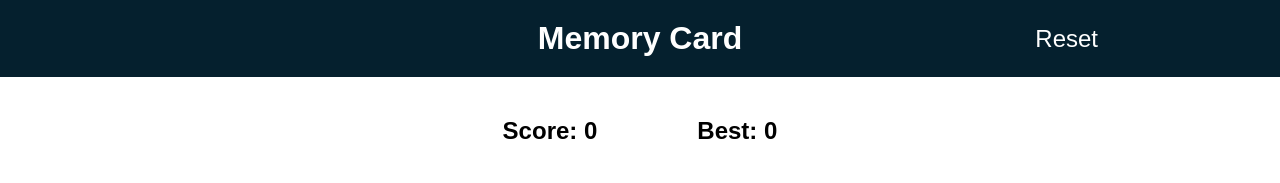
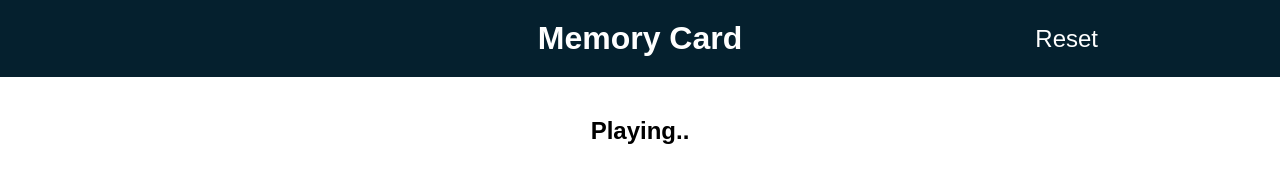
Before and after one commit to Boltlord1/memory-card, a React (Vite) app: page / in a window 1280 px wide. Both pictures are taken after a click on the button "Start". Shown: the top 183 px of the page. Built offline with nearby package versions, Linux system fonts and the light colour scheme.

Commit message:
Center the status header

```diff
--- a/src/components/start.jsx
+++ b/src/components/start.jsx
@@ -2,7 +2,7 @@ export default function Start({ start, changeDiff }) {
     return (
         <>
         <div className="start">
-            <button onClick={start}>Start</button>
+            <button onClick={() => start(1)}>Start</button>
         </div>
         <div className="difficulty">
             <button onClick={(e) => changeDiff(e, 0)} className="selected">Easy</button>
--- a/src/index.css
+++ b/src/index.css
@@ -108,3 +108,7 @@ body {
 .difficulty .selected {
     border-color: hsl(0 80 80);
 }
+
+.status {
+    align-self: center;
+}
```
